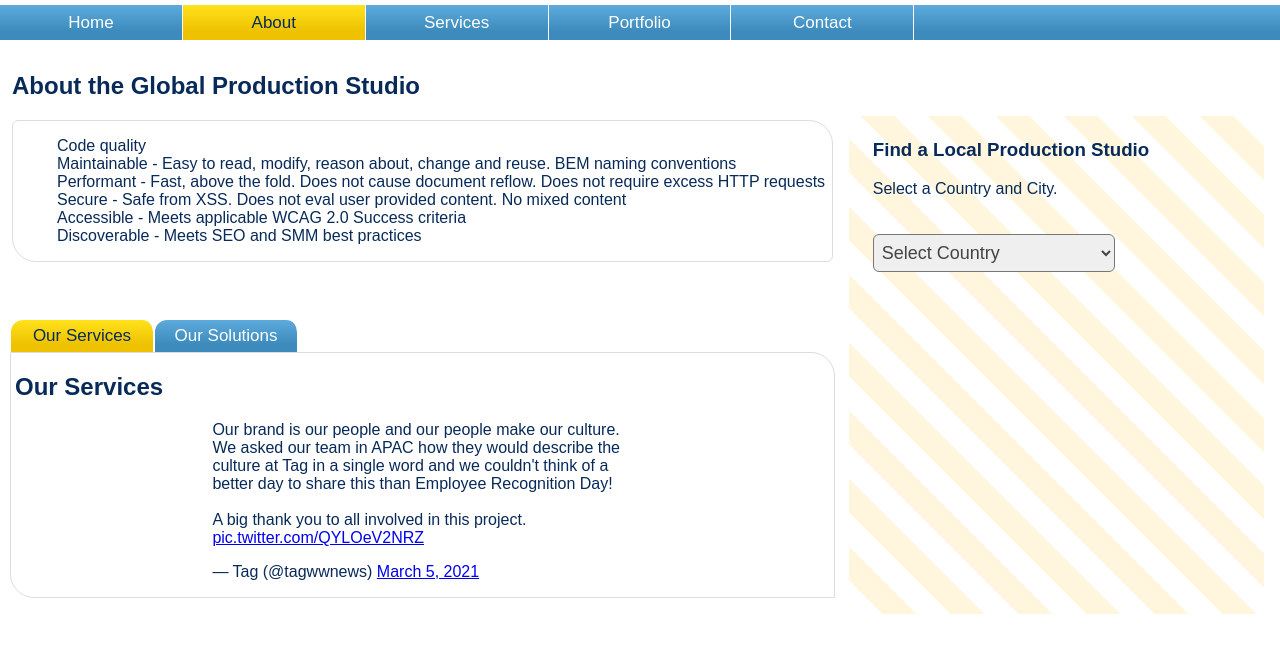
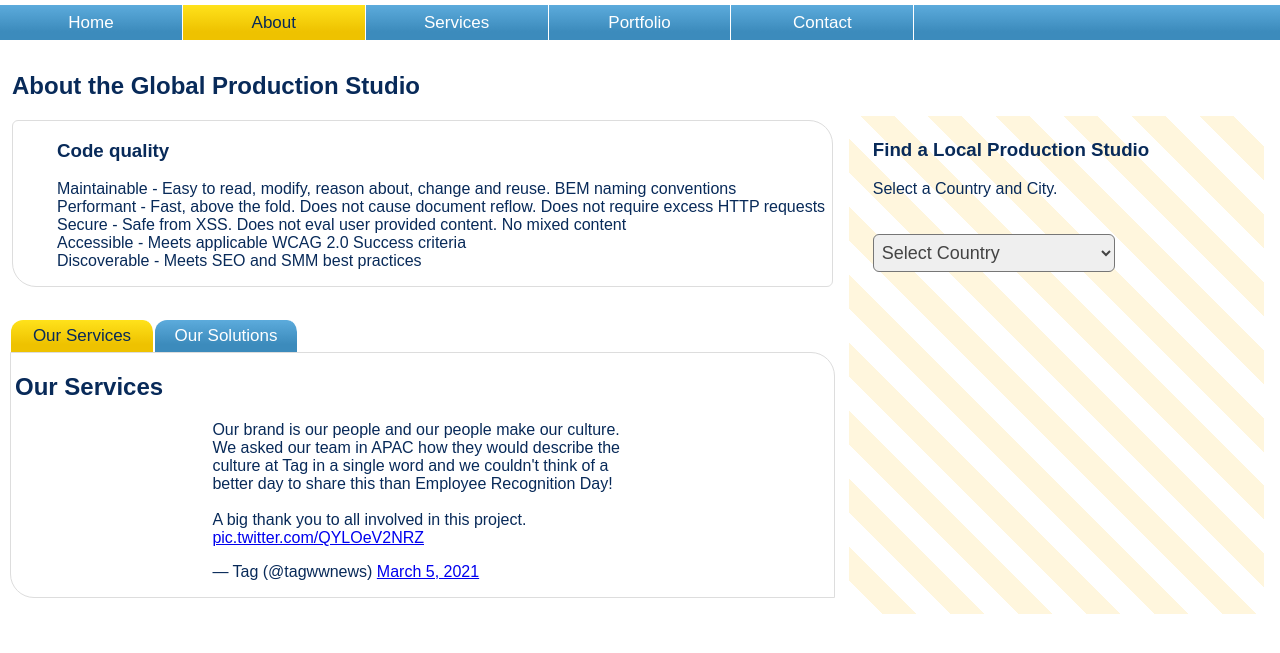
Before and after one commit to neodigm/wlt_global_production_studio, a website: page index.html in a window 1280 px wide. Both pictures are taken after a click on the link "About". Shown: the part 69-722 px from the top of the page. Drawn offline with Linux system fonts and the light colour scheme.

Commit message:
🦄 Creative, Business, and Tech ⚡

```diff
--- a/index.html
+++ b/index.html
@@ -371,7 +371,7 @@ html
                             <h2>About the Global Production Studio</h2>
                             <aside>
                                 <ul>
-                                    <li>Code quality<br><li>
+                                    <li><h3>Code quality</h3><li>
 
 <li>Maintainable - Easy to read, modify, reason about, change and reuse. BEM naming conventions<li>
 <li>Performant - Fast, above the fold. Does not cause document reflow. Does not require excess HTTP requests<li>
```
